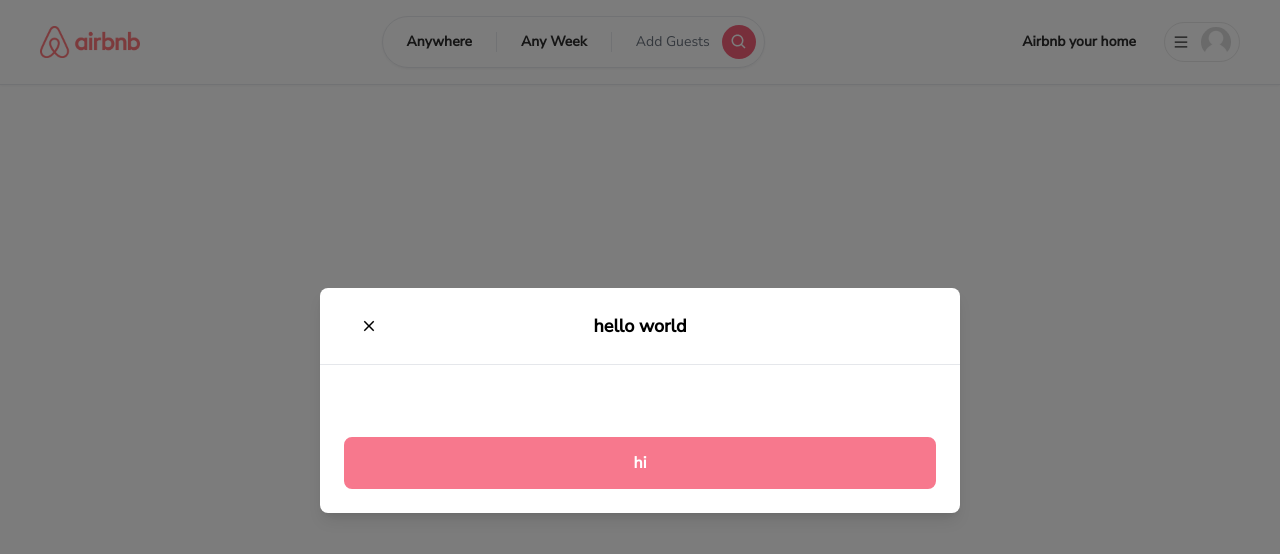
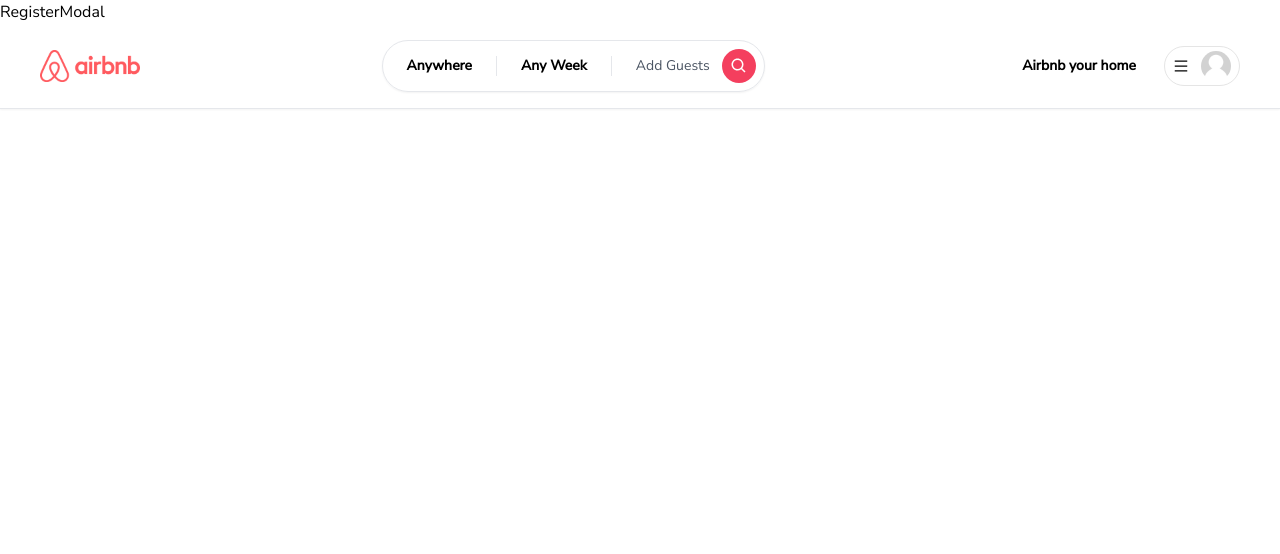
Before and after one commit to gamitej/Airbnb_clone, a React app in the folder client/: page / in a window 1280 px wide. Shown: the top 554 px of the page. Built offline with nearby package versions, Linux system fonts and the light colour scheme; the HTML template or start-up script is replaced by a standard one.

Commit message:
new : register hook

```diff
--- a/client/src/App.tsx
+++ b/client/src/App.tsx
@@ -3,23 +3,14 @@
 import { Toaster } from "react-hot-toast";
 // comp
 import { Navbar } from "@/components";
-import Modal from "@/components/Modals/Modal";
+import RegisterModal from "./components/Modals/RegisterModal";
 
 function App() {
   return (
     <div>
       {/* toast notification */}
       <Toaster position="top-center" reverseOrder={false} />
-
-      <Modal
-        title="hello world"
-        isOpen
-        disabled
-        actionLabel="hi"
-        onClose={() => {}}
-        onSubmit={() => {}}
-        secondaryAction={() => {}}
-      />
+      <RegisterModal />
       {/* navbar */}
       <Navbar />
 
--- /dev/null
+++ b/client/src/components/Modals/RegisterModal.tsx
@@ -0,0 +1,5 @@
+const RegisterModal = () => {
+  return <div>RegisterModal</div>;
+};
+
+export default RegisterModal;
--- /dev/null
+++ b/client/src/hooks/useRegisterModal.ts
@@ -0,0 +1,15 @@
+import { create } from "zustand";
+
+interface RegisterModalStore {
+  isOpen: boolean;
+  onOpen: () => void;
+  onClose: () => void;
+}
+
+const useRegisterModal = create<RegisterModalStore>((set) => ({
+  isOpen: false,
+  onOpen: () => set({ isOpen: true }),
+  onClose: () => set({ isOpen: false }),
+}));
+
+export default useRegisterModal;
```
